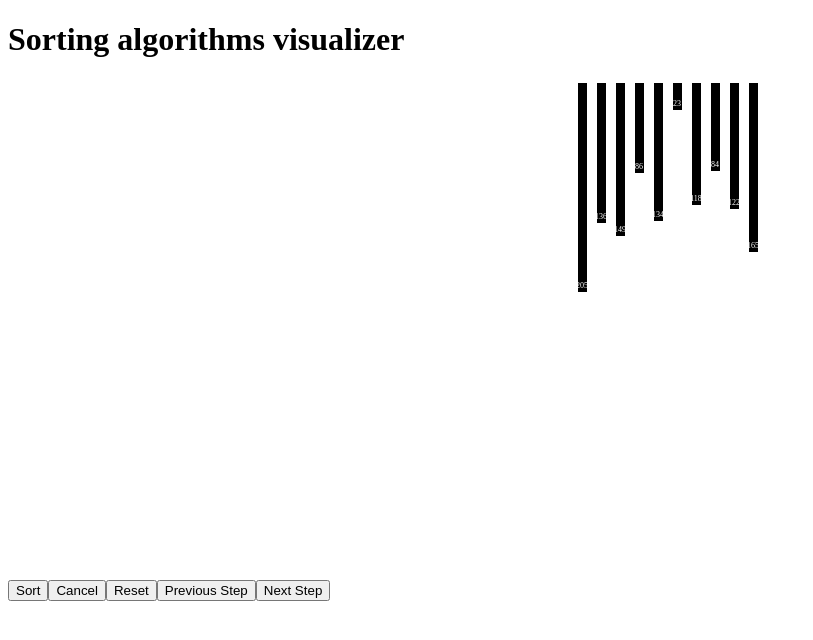
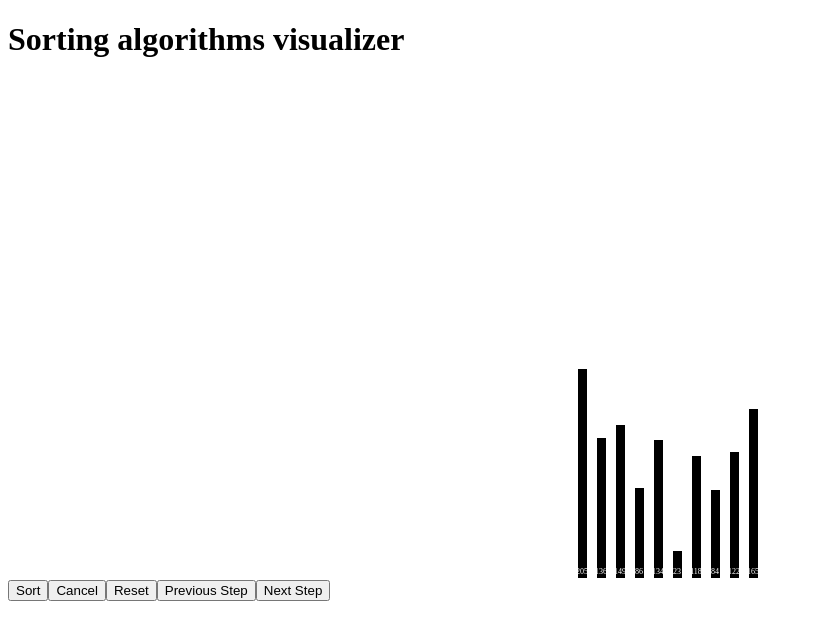
Before and after one commit to bkrmadtya/sorting-algorithm-visualizer, a React app: page / in a window 1280 px wide. Shown: the top 640 px of the page, without its empty margins (0-813 px from the left). Built offline with nearby package versions, Linux system fonts and the light colour scheme.

Commit message:
feat: changed style of the bar container to align items to flex end

```diff
--- a/src/app.scss
+++ b/src/app.scss
@@ -8,7 +8,7 @@
 		display: flex;
 		flex-direction: row;
 		justify-content: center;
-		align-content: flex-end;
+		align-items: flex-end;
 	}
 
 	&__controls {
```
